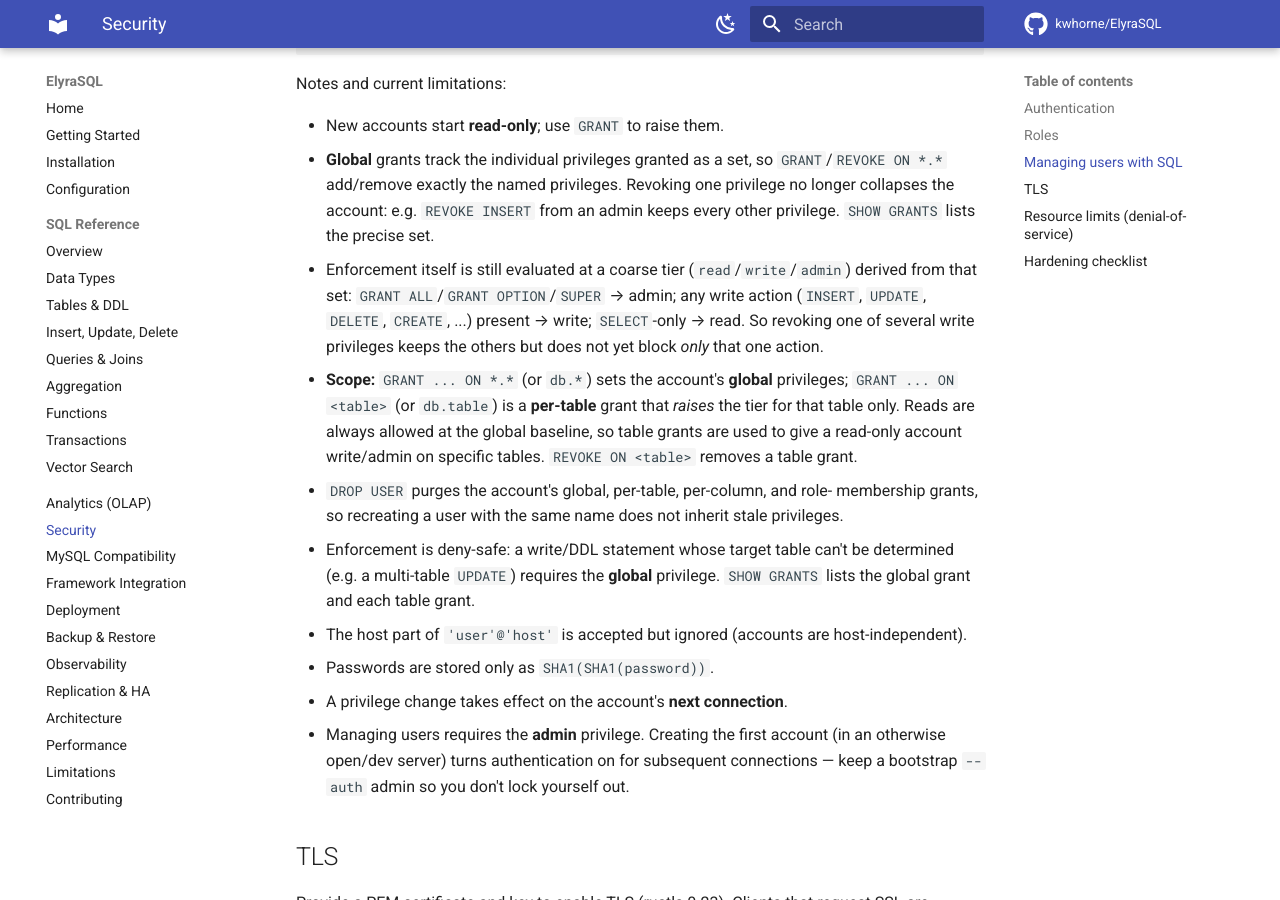
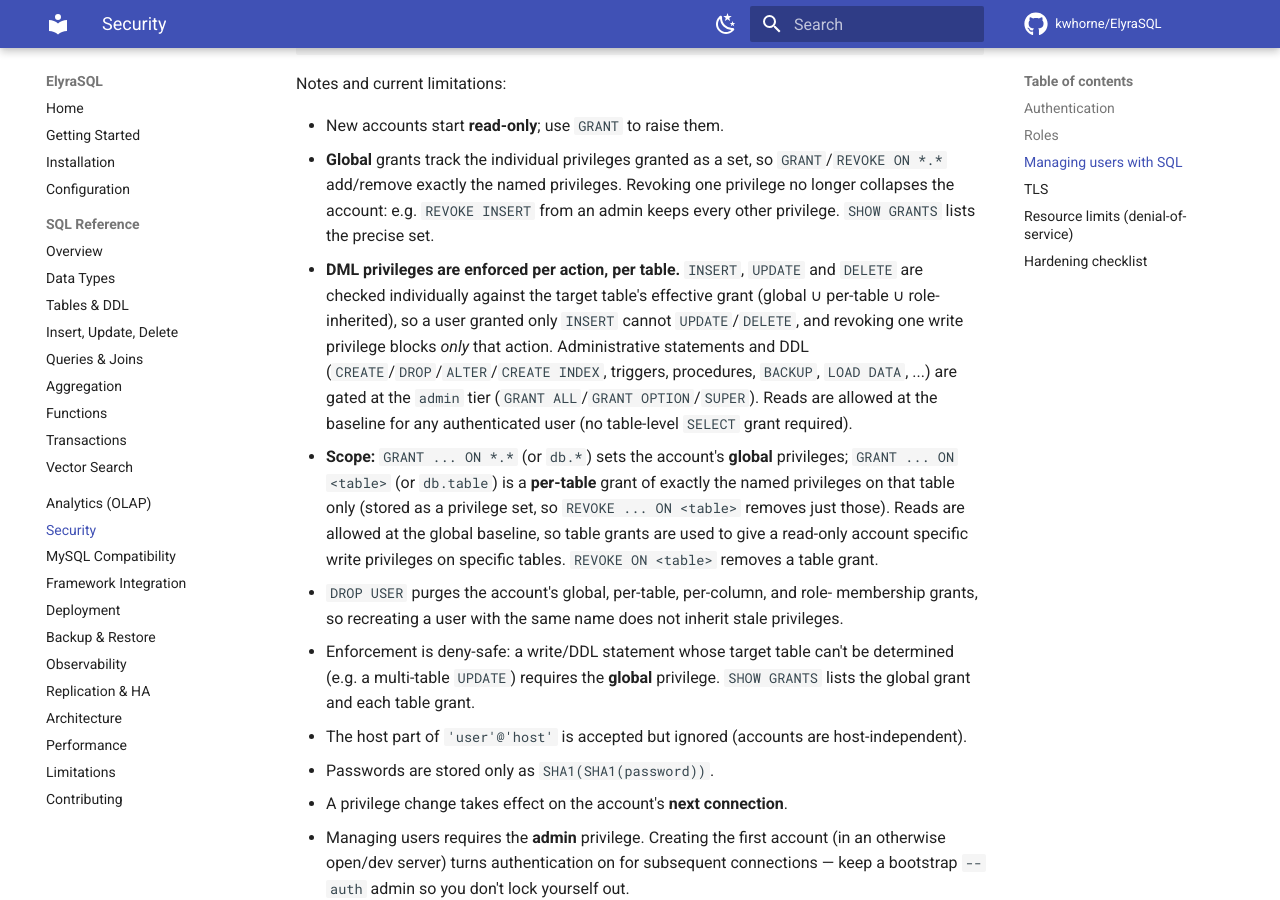
Before and after one commit to kwhorne/ElyraSQL, an MkDocs documentation site: the page built from docs/security.md, in a window 1280 px wide and 900 px high, scrolled down 1572 px. Built offline with MkDocs 1.6.1 and Material for MkDocs 9.7.7, drawn with Linux system fonts in a browser that asks for light colours; comment, search, counter and statistics services are not loaded.

Commit message:
release: 1.3.0 — fine-grained privilege enforcement
Bump to 1.3.0 (SERVER_VERSION 8.0.0-ElyraSQL-1.3.0). Promotes the [Unreleased]
access-control change to [1.3.0]: INSERT/UPDATE/DELETE are enforced per action
and per table (closing the last documented gap in the privilege model), with
per-table grants stored as a privilege set. docs/security.md privilege section
rewritten (per-action enforcement, per-table grant semantics). No on-disk format
change -- legacy per-table grants upgrade in place.

```diff
--- a/Cargo.toml
+++ b/Cargo.toml
@@ -15,7 +15,7 @@ members = [
 exclude = ["fuzz"]
 
 [workspace.package]
-version = "1.2.0"
+version = "1.3.0"
 edition = "2021"
 rust-version = "1.82"
 license = "MIT"
--- a/docs/security.md
+++ b/docs/security.md
@@ -70,16 +70,20 @@ Notes and current limitations:
   `GRANT`/`REVOKE ON *.*` add/remove exactly the named privileges. Revoking one
   privilege no longer collapses the account: e.g. `REVOKE INSERT` from an admin
   keeps every other privilege. `SHOW GRANTS` lists the precise set.
-- Enforcement itself is still evaluated at a coarse tier (`read`/`write`/`admin`)
-  derived from that set: `GRANT ALL`/`GRANT OPTION`/`SUPER` → admin; any write
-  action (`INSERT`, `UPDATE`, `DELETE`, `CREATE`, ...) present → write;
-  `SELECT`-only → read. So revoking one of several write privileges keeps the
-  others but does not yet block *only* that one action.
+- **DML privileges are enforced per action, per table.** `INSERT`, `UPDATE` and
+  `DELETE` are checked individually against the target table's effective grant
+  (global ∪ per-table ∪ role-inherited), so a user granted only `INSERT` cannot
+  `UPDATE`/`DELETE`, and revoking one write privilege blocks *only* that action.
+  Administrative statements and DDL (`CREATE`/`DROP`/`ALTER`/`CREATE INDEX`,
+  triggers, procedures, `BACKUP`, `LOAD DATA`, ...) are gated at the `admin`
+  tier (`GRANT ALL`/`GRANT OPTION`/`SUPER`). Reads are allowed at the baseline
+  for any authenticated user (no table-level `SELECT` grant required).
 - **Scope:** `GRANT ... ON *.*` (or `db.*`) sets the account's **global**
-  privileges; `GRANT ... ON <table>` (or `db.table`) is a **per-table** grant
-  that *raises* the tier for that table only. Reads are always allowed at the
-  global baseline, so table grants are used to give a read-only account
-  write/admin on specific tables. `REVOKE ON <table>` removes a table grant.
+  privileges; `GRANT ... ON <table>` (or `db.table`) is a **per-table** grant of
+  exactly the named privileges on that table only (stored as a privilege set, so
+  `REVOKE ... ON <table>` removes just those). Reads are allowed at the global
+  baseline, so table grants are used to give a read-only account specific write
+  privileges on specific tables. `REVOKE ON <table>` removes a table grant.
 - `DROP USER` purges the account's global, per-table, per-column, and role-
   membership grants, so recreating a user with the same name does not inherit
   stale privileges.
```
Also changed, not shown: CHANGELOG.md (+6 -1 lines), README.md (+5 -5 lines), docs/deployment.md (+2 -2 lines), docs/installation.md (+3 -3 lines), docs/mysql-compatibility.md (+1 -1 lines), 2 other files.
